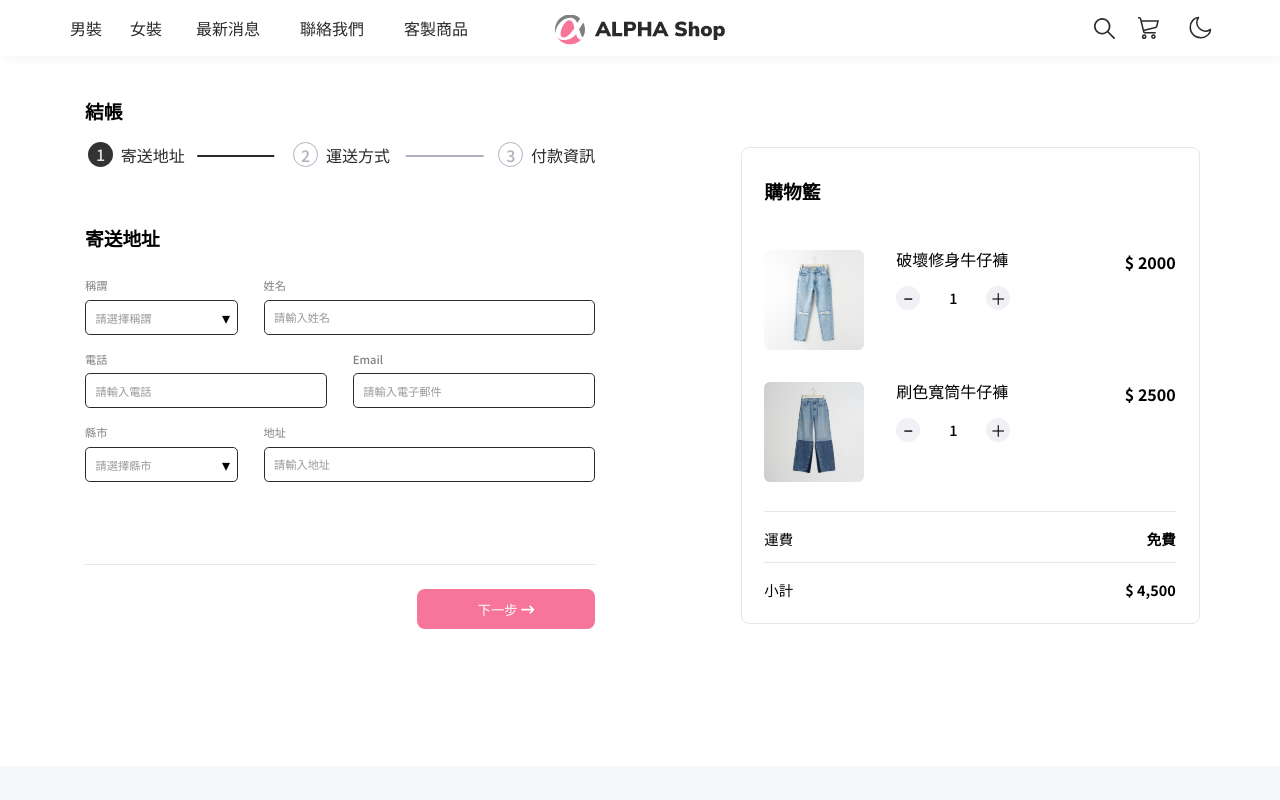
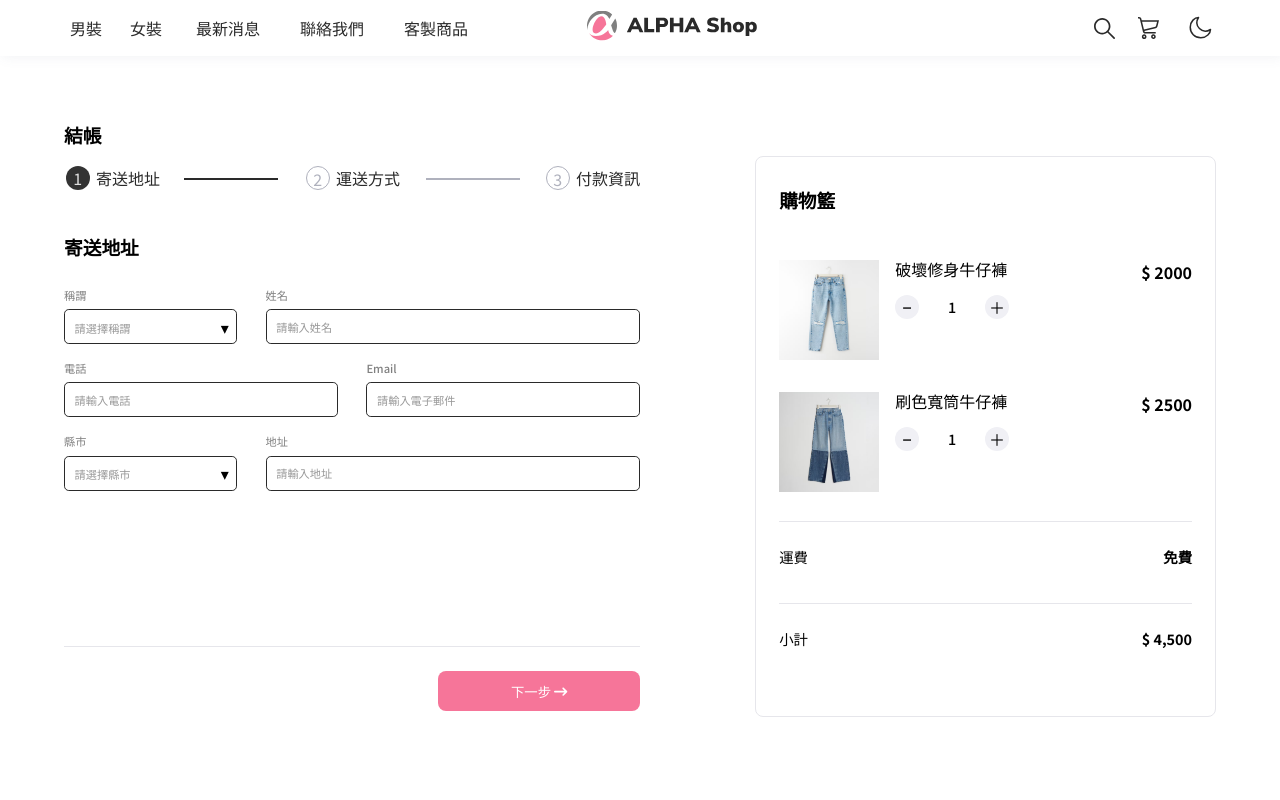
Before and after one commit to HsiaooooooJu/AlphaShop_VUE, a Vue app: page /#/checkout in a window 1280 px wide. Shown: the top 800 px of the page. Built offline with nearby package versions, Linux system fonts and the light colour scheme; what vue-sweetalert2 would draw is missing.

Commit message:
Fix CSS - add RWD

```diff
--- a/src/assets/styles/_btn-panel.scss
+++ b/src/assets/styles/_btn-panel.scss
@@ -1,14 +1,13 @@
 .btn-control-panel {
-  position: relative;
-  grid-area: 3 / 1 / 3 / 1;
+  display: flex;
   justify-content: space-between;
-  width: 85%;
+  width: 100%;
   margin: 1rem auto;
   padding: 1.5rem 0;
   border-top: 1px solid var(--btn-panel-border);
 
   .btn {
-    width: 35%;
+    width: 100%;
     height: 40px;
     border-radius: 8px;
   }
@@ -20,9 +19,25 @@
   }
 
   .next {
-    position: absolute;
-    right: 0;
     color: #fff;
     background-color: var(--primary-color);
   }
 }
+
+@media screen and (min-width: 1080px) {
+  .btn-control-panel {
+    position: relative;
+    grid-area: 3 / 1 / 3 / 1;
+
+    .btn {
+      width: 35%;
+      height: 40px;
+      border-radius: 8px;
+    }
+
+    .next {
+      position: absolute;
+      right: 0;
+    }
+  }
+}
--- a/src/assets/styles/_cart-panel.scss
+++ b/src/assets/styles/_cart-panel.scss
@@ -1,8 +1,6 @@
 .cart-panel {
-  grid-area: 2 / 2 / span 3 / 2;
-  height: 91%;
-  width: 85%;
-  margin: 0 auto;
+  width: 100%;
+  margin: 0 auto 2rem auto;
   border: 1px solid var(--cart-border);
   border-radius: 0.5rem;
   background-color: var(--cart-bg);
@@ -12,46 +10,42 @@
     flex-direction: column;
 
     &__title {
-      display: block;
-      width: 90%;
-      margin: 2rem auto;
+      display: none;
     }
 
     &__row {
-      position: relative;
       display: flex;
-      justify-content: flex-start;
-      width: 90%;
-      padding: 0;
-      margin: 1rem auto;
-      align-items: flex-start;
+      justify-content: space-between;
+      padding: 0.9rem 0.9rem 0;
+      text-align: right;
 
       .product-img {
         width: 6.25rem;
         height: 6.25rem;
         background-size: cover;
         background-position: center;
-        border-radius: 6px;
+
+        >img {
+          border-radius: 0.4rem;
+        }
       }
 
       .product-details {
         display: flex;
         flex-direction: column;
         justify-content: space-around;
-        margin: 0 1rem;
 
         &__name {
-          margin: 0 1rem;
           font-size: 1rem;
           font-weight: 400;
         }
 
         &__amount {
-          // position: relative;
+          position: relative;
           display: flex;
-          justify-content: flex-start;
+          flex-direction: row;
+          justify-content: flex-end;
           align-items: center;
-          margin: 1rem;
           font-weight: 500;
 
           .amount__add,
@@ -70,9 +64,6 @@
         }
 
         &__price {
-          position: absolute;
-          right: 0;
-          top: 0;
           font-weight: 700;
 
           &::before {
@@ -89,7 +80,6 @@
     justify-content: space-between;
     align-items: center;
     margin: 0.8rem auto 0 auto;
-    padding: 1.5rem 0;
     width: 90%;
     border-top: 1px solid var(--cart-border);
     font-size: 0.9rem;
@@ -113,3 +103,49 @@
     padding: 1rem 0;
   }
 }
+
+@media screen and (min-width: 1080px) {
+  .cart-panel {
+    grid-area: 2 / 2 / span 3 / 2;
+    height: 91%;
+    margin: 0 auto;
+
+    .cart__product {
+
+      &__title {
+        display: block;
+        width: 90%;
+        margin: 2rem auto;
+      }
+
+      &__row {
+        position: relative;
+        justify-content: flex-start;
+        width: 90%;
+        padding: 0;
+        margin: 1rem auto;
+        text-align: initial;
+        align-items: flex-start;
+
+        .product-details {
+          margin: 0 1rem;
+
+          &__name {
+            margin: 0 0 1rem;
+          }
+
+          &__price {
+            position: absolute;
+            right: 0;
+            top: 0;
+          }
+        }
+      }
+    }
+
+    .cart__delivery,
+    .cart__subtotal {
+      padding: 1.5rem 0;
+    }
+  }
+}
--- a/src/assets/styles/_checkout-page.scss
+++ b/src/assets/styles/_checkout-page.scss
@@ -1,22 +1,20 @@
 .main-content {
-  display: grid;
-  grid-template-columns: 50% 45%;
-  gap: 2%;
-  grid-template-rows: 10% 70% 20%;
-  justify-content: space-between;
-  max-width: 1200px;
-  width: 98%;
+  height: 100%;
   margin: 0 auto;
   padding-top: 5rem;
+  width: 95%;
+  min-width: 300px;
+  max-width: 375px;
+}
 
-  .form-panel {
-    grid-area: 2 / 1 / 2 / 1;
-    width: 85%;
-    margin: 0 auto;
-
-    .form-content__part {
-      margin: 5rem auto 1rem auto;
-    }
-
+@media screen and (min-width: 1080px) {
+  .main-content {
+    display: grid;
+    grid-template-columns: 50% 40%;
+    gap: 10px;
+    grid-template-rows: 10% 70% 20%;
+    justify-content: space-between;
+    max-width: 1200px;
+    width: 90%;
   }
 }
--- a/src/assets/styles/_footer.scss
+++ b/src/assets/styles/_footer.scss
@@ -1,3 +1,8 @@
+footer {
+  display: none;
+}
+
+@media screen and (min-width: 1080px) {
   footer {
     display: block;
     margin: 8rem auto 0 auto;
@@ -42,3 +47,4 @@ footer {
       }
     }
   }
+}
--- a/src/assets/styles/_form.scss
+++ b/src/assets/styles/_form.scss
@@ -26,7 +26,7 @@ input {
 }
 
 .form-content__part {
-  margin: 5rem auto 1rem auto;
+  margin: 2rem auto;
 
   &__destination {
     display: flex;
@@ -46,27 +46,11 @@ input {
     }
 
     .form-row.gender-row {
-      width: 30%;
+      width: 35%;
     }
 
     .form-row.name-row {
-      width: 65%;
-    }
-
-    .form-row.tel-row {
-      width: 47.5%;
-    }
-
-    .form-row.email-row {
-      width: 47.5%;
-    }
-
-    .form-row.county-row {
-      width: 30%;
-    }
-
-    .form-row.address-row {
-      width: 65%;
+      width: 60%;
     }
   }
 
@@ -122,7 +106,7 @@ input {
       }
     }
 
-    .shipping-price {
+    span {
       width: 100%;
       text-align: right;
       font-size: 0.8rem;
@@ -141,14 +125,6 @@ input {
       margin: 0.5rem 0;
     }
 
-    .form-row.card-num-row {
-      width: 65%;
-    }
-
-    .form-row.card-holder-row {
-      width: 65%;
-    }
-
     .form-row.valid-date-row {
       width: 45%;
     }
@@ -158,3 +134,49 @@ input {
     }
   }
 }
+
+@media screen and (min-width: 1080px) {
+  .form-panel {
+    grid-area: 2 / 1 / 2 / 1;
+
+    .form-content__part {
+      margin: 5rem auto 1rem auto;
+
+      &__destination {
+        .form-row.gender-row {
+          width: 30%;
+        }
+
+        .form-row.name-row {
+          width: 65%;
+        }
+
+        .form-row.tel-row {
+          width: 47.5%;
+        }
+
+        .form-row.email-row {
+          width: 47.5%;
+        }
+
+        .form-row.county-row {
+          width: 30%;
+        }
+
+        .form-row.address-row {
+          width: 65%;
+        }
+      }
+
+      &__payment {
+        .form-row.card-holder-row {
+          width: 65%;
+        }
+
+        .form-row.card-num-row {
+          width: 65%;
+        }
+      }
+    }
+  }
+}
--- a/src/assets/styles/_navbar.scss
+++ b/src/assets/styles/_navbar.scss
@@ -1,39 +1,59 @@
 .navbar {
   position: fixed;
-  top: 0;
   width: 100%;
   height: 56px;
   z-index: 999;
   background-color: var(--body-bg);
   @extend %standard-box-shadow;
 
+  &__brand__logo {
+    width: 8.5rem;
+  }
+
+  &__toggle:checked~&__menu {
+    transform: scale(1, 1);
+  }
+
+  &__toggle:checked~&__menu &__menu__item {
+    display: flex;
+    justify-content: center;
+    transition: opacity 0.15s ease-out 0.15s;
+  }
+
+  &__toggle {
+    display: none;
+  }
+
+  &__toggle-label {
+    position: absolute;
+    left: 0;
+    top: 0;
+    width: 20px;
+    padding: 20px;
+    filter: var(--icon-brightness);
+  }
 
   &__menu {
-    position: absolute;
-    top: 50%;
-    left: 50%;
-    transform: translate(-50%, -50%);
-    display: grid;
-    max-width: 1200px;
-    min-width: 1024px;
-    grid-template-columns: 0.5fr 0.5fr repeat(3, 1fr) 3fr 5fr;
-    align-items: start;
-    gap: 1rem;
-    width: 95%;
-    padding: 0 1.5rem;
-    background-color: transparent;
+    position: relative;
+    top: 100%;
+    display: flex;
+    flex-flow: column wrap;
+    transform: scale(1, 1);
+    transform-origin: top;
+    width: 100%;
 
     &__item {
+      display: none;
       margin: 0 auto;
+      padding: 30px;
+      width: 100%;
+      text-align: center;
+      border-bottom: 1px solid var(--light-gray);
+      background-color: var(--body-bg);
     }
+
     &__item:last-child {
-      position: absolute;
-      right: 2rem;
-      display: flex;
-
-      .menu__item__link {
-        margin-left: 0.5rem;
-      }
+      border-bottom: none;
     }
   }
 
@@ -54,3 +74,108 @@
     }
   }
 }
+
+@media screen and (min-width: 1080px) {
+
+  .navbar {
+
+    &__toggle-label,
+    &__toggle {
+      display: none;
+    }
+
+    &__brand {
+      width: 170px;
+      margin: 0 2rem;
+    }
+
+    &__menu {
+      max-width: 1200px;
+      position: absolute;
+      top: 50%;
+      left: 50%;
+      transform: translate(-50%, -50%);
+      display: grid;
+      grid-template-columns: 0.5fr 0.5fr repeat(3, 1fr) 3fr 5fr;
+      align-items: start;
+      gap: 1rem;
+      width: 95%;
+      padding: 0 1.5rem;
+      background-color: transparent;
+
+      &__item {
+        display: block;
+        padding: 0;
+        width: initial;
+        background-color: transparent;
+        border: initial;
+      }
+
+      &__item:last-child {
+        position: absolute;
+        right: 2rem;
+        display: flex;
+
+        .menu__item__link {
+          margin-left: 0.5rem;
+        }
+      }
+    }
+  }
+}
+
+// .navbar {
+//   position: fixed;
+//   top: 0;
+//   width: 100%;
+//   height: 56px;
+//   z-index: 999;
+//   background-color: var(--body-bg);
+//   @extend %standard-box-shadow;
+
+//   &__menu {
+//     position: absolute;
+//     top: 50%;
+//     left: 50%;
+//     transform: translate(-50%, -50%);
+//     display: grid;
+//     max-width: 1200px;
+//     min-width: 1024px;
+//     grid-template-columns: 0.5fr 0.5fr repeat(3, 1fr) 3fr 5fr;
+//     align-items: start;
+//     gap: 1rem;
+//     width: 95%;
+//     padding: 0 1.5rem;
+//     background-color: transparent;
+
+//     &__item {
+//       margin: 0 auto;
+//     }
+//     &__item:last-child {
+//       position: absolute;
+//       right: 2rem;
+//       display: flex;
+
+//       .menu__item__link {
+//         margin-left: 0.5rem;
+//       }
+//     }
+//   }
+
+//   .search,
+//   .cart,
+//   .dark-mode {
+//     filter: var(--icon-brightness);
+//   }
+
+//   .dark-mode {
+//     width: 20px;
+//     height: 20px;
+
+//     &__label {
+//       display: block;
+//       width: 100%;
+//       height: 100%;
+//     }
+//   }
+// }
--- a/src/assets/styles/_stepper.scss
+++ b/src/assets/styles/_stepper.scss
@@ -1,8 +1,5 @@
 .stepper {
-  // grid-row-start / grid-column-start / grid-row-end / grid-column-end
-  grid-area: 1 / 1 / 1 / 2;
-  margin: 20px auto;
-  width: 85%;
+  width: 100%;
   margin: 0 auto;
 
   &__container {
@@ -13,21 +10,18 @@
 }
 
 .stepper__step {
-  display: flex;
-  align-items: center;
-  text-align: center;
   @include getStepNum(3);
 
   &__circle-container {
-    width: 25px;
-    height: 25px;
-    aspect-ratio: 1/1;
-    margin: 0 3px 0;
+    width: 2rem;
+    height: 2rem;
     border-radius: 50%;
-    border: 1px solid var(--gray);
+    text-align: center;
     background-color: var(--body-bg);
     color: var(--gray);
-    font-weight: 500;
+    border: 1px solid var(--gray);
+    font-weight: 400;
+    line-height: 2rem;
   }
 
   &.checked>&__circle-container::after {
@@ -46,13 +40,52 @@
     position: absolute;
     top: 50%;
     display: block;
-    width: calc((50% - 24px - 12px - 16px * 4) / 2);
-    height: 2px;
+    width: calc((50% - 32px - 16px)/2);
+    height: 0.1rem;
     background-color: var(--gray);
 
     &.active {
       background-color: var(--main-color);
     }
+  }
+
+    &__connect-line.line-one {
+    right: calc(50% + 16px);
+    transform: translateX(-50%);
+  }
+
+    &__connect-line.line-two {
+    left: calc(50% + 16px);
+    transform: translateX(50%);
+  }
+
+  &__label {
+    display: none;
+  }
+}
+
+@media screen and (min-width: 1080px) {
+  .stepper {
+    // grid-row-start / grid-column-start / grid-row-end / grid-column-end
+    grid-area: 1 / 1 / 1 / 2;
+    margin: 1.5rem auto;
+
+    .stepper__step {
+      display: flex;
+      align-items: center;
+
+      &__circle-container {
+        width: 1.5rem;
+        height: 1.5rem;
+        aspect-ratio: 1/1;
+        margin: 0 0.1rem 0;
+        line-height: 1;
+        padding-top: 0.2rem;
+      }
+
+      &__connect-line {
+        position: absolute;
+        width: calc((50% - 24px - 12px - 16px * 4)/2);
       }
 
       &__connect-line.line-one {
@@ -73,3 +106,5 @@
         color: var(--main-color);
       }
     }
+  }
+}
--- a/src/components/Navbar.vue
+++ b/src/components/Navbar.vue
@@ -1,5 +1,7 @@
 <template>
   <nav class="navbar">
+    <input type="checkbox" class="navbar__toggle" id="navbar__toggle">
+
     <ul class="navbar__menu">
       <li v-for="item in navItems" :key="item.id" class="navbar__menu__item">
         <router-link :to="item.link" class="navbar__menu__item__link">{{item.title}}</router-link>
@@ -24,6 +26,10 @@
       </li>
 
     </ul>
+
+    <label for="navbar__toggle" class="navbar__toggle-label cursor-pointer">
+      <img src="../assets/images/hamburger.svg" class="toggle-label__hamburger">
+    </label>
 
     <router-link to="#" class="navbar__brand align-center mt-1">
       <img src="../assets/images/logo.svg" alt="">
```
Lines whose indentation alone changed are shown as unchanged.
